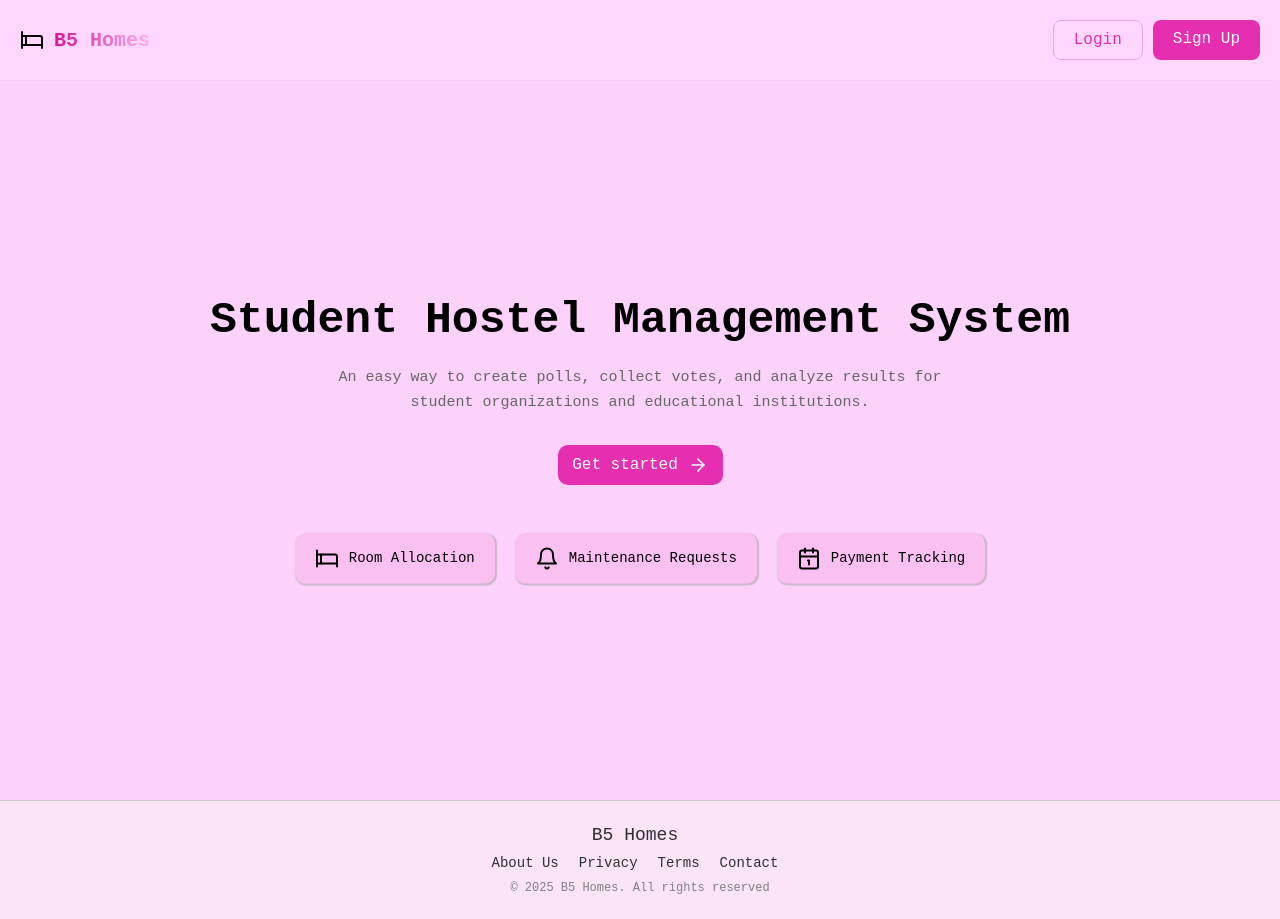
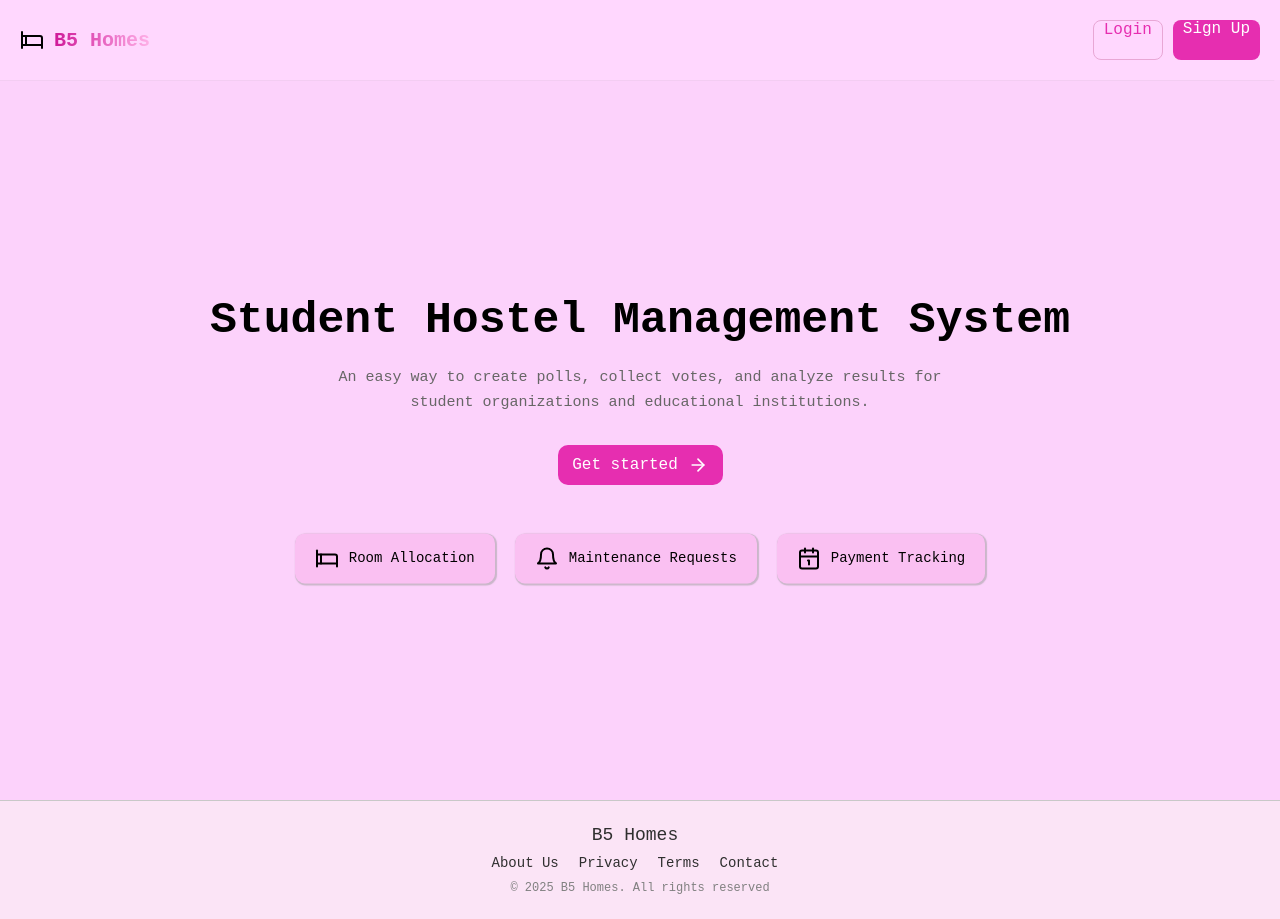
Before and after one commit to Fector101/B5Hostels, a React (Create React App) app in the folder hostel/: page / in a window 1280 px wide. Built offline with nearby package versions, Linux system fonts and the light colour scheme.

Commit message:
Update newheader.css

```diff
--- a/hostel/src/components/ui/header/newheader.css
+++ b/hostel/src/components/ui/header/newheader.css
@@ -29,7 +29,8 @@
 }
 
 .not-signed-header a.btn {
-    padding: 10px 20px;
+    height: 40px;
+    padding: 0 10px;
 }
 
 .not-signed-header .signup-btn {
```
